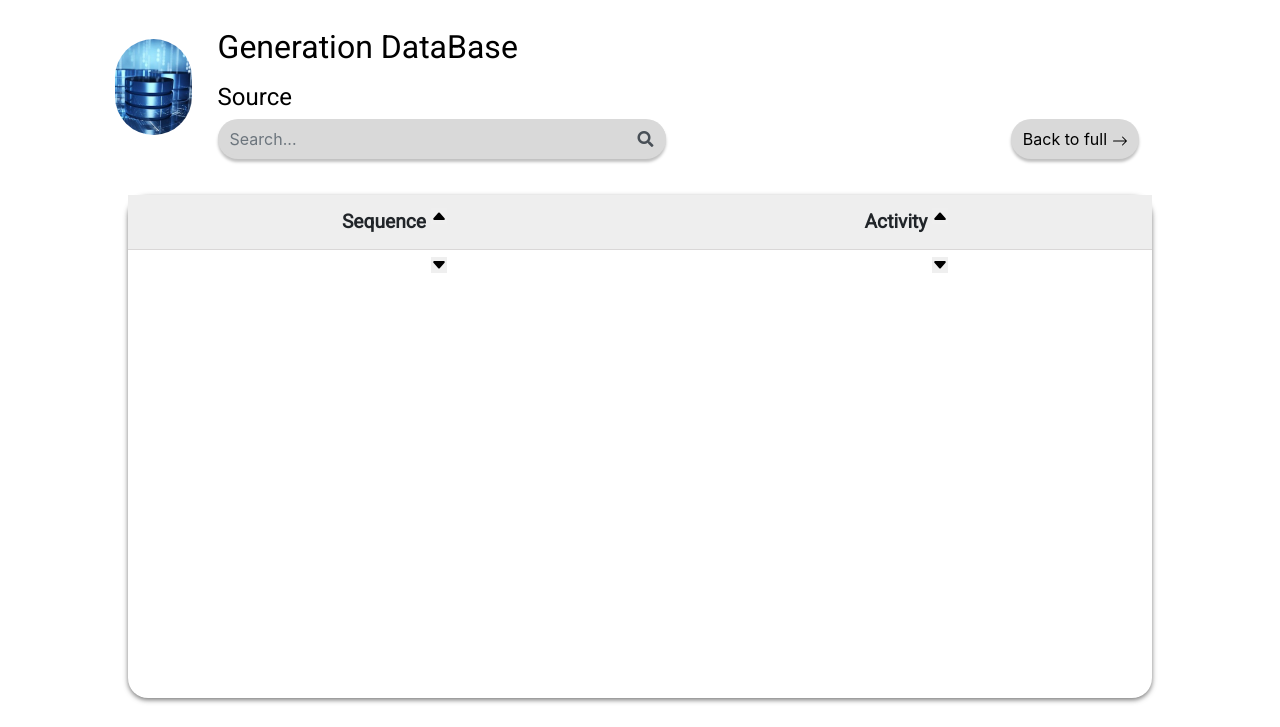
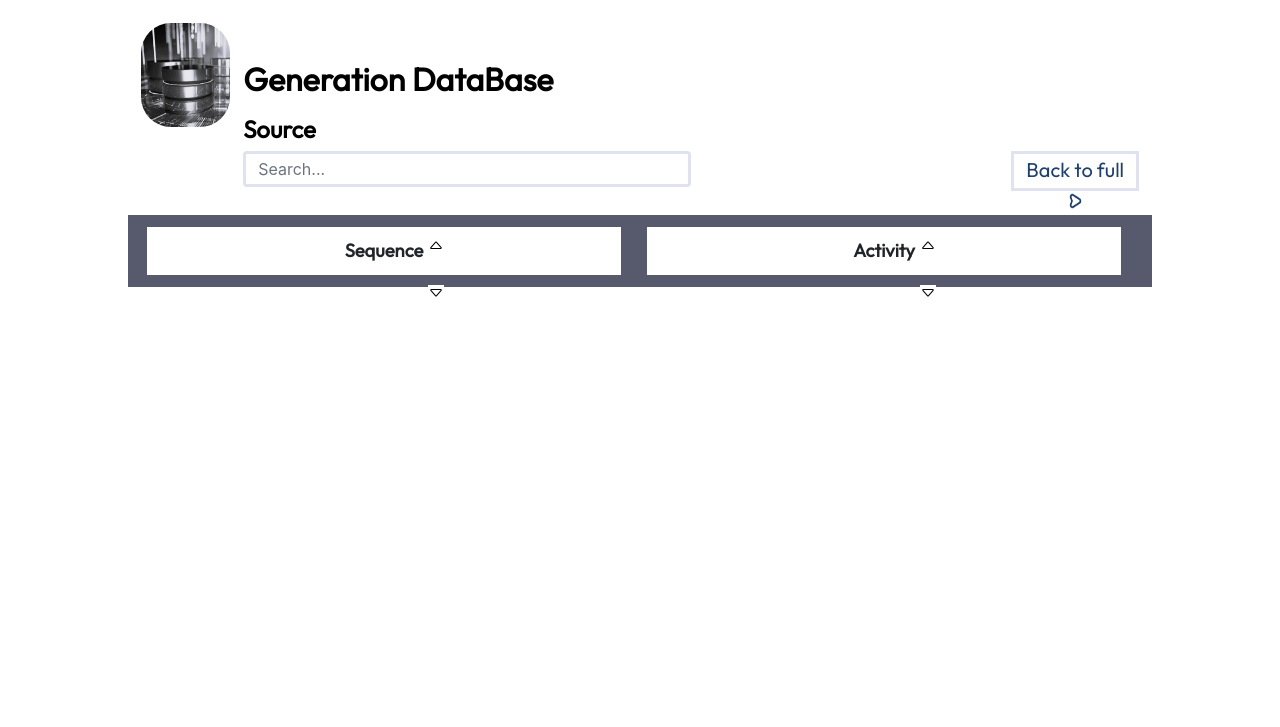
Before and after one commit to nebaskov/dnaZymeWeb, a Django app: page /generation/ in a window 1280 px wide. Shown: the part 73-800 px from the top of the page. Run offline with Django 4.2, Linux system fonts and the light colour scheme; data that the repository does not hold is empty; some libraries are stand-ins or nearby versions; some web fonts are replaced.

Commit message:
databases front done

```diff
--- a/templates/generation/generation.html
+++ b/templates/generation/generation.html
@@ -7,6 +7,7 @@
 <link href="https://fonts.googleapis.com/css?family=Roboto&display=swap" rel="stylesheet">
 <link rel="stylesheet" href="https://stackpath.bootstrapcdn.com/bootstrap/4.3.1/css/bootstrap.min.css" integrity="sha384-ggOyR0iXCbMQv3Xipma34MD+dH/1fQ784/j6cY/iJTQUOhcWr7x9JvoRxT2MZw1T" crossorigin="anonymous">
     <link rel="stylesheet" href="https://use.fontawesome.com/releases/v5.8.1/css/all.css" integrity="sha384-50oBUHEmvpQ+1lW4y57PTFmhCaXp0ML5d60M1M7uH2+nqUivzIebhndOJK28anvf" crossorigin="anonymous">
+<link href="https://fonts.googleapis.com/css?family=Outfit&display=swap" rel="stylesheet">
 
 <head>
 <style>
@@ -21,64 +22,53 @@
 }
 .header_database {
 	color:rgba(0, 0, 0, 1);
-	font-family:Roboto;
-	position:absolute;
+	font-family:Outfit;
+    font-weight: bold;
 	text-align:left;
 	font-size:4vh;
 	letter-spacing:0;
 }
 .table-fix {
     overflow-y: scroll;
-    height: 56vh;
+    height: 54vh;
     width: 80vw;
     position: relative;
     font-size: 2vh;
     border-collapse: collapse;
     border-spacing: 0;
-    border-bottom-left-radius:20px;
 }
 
 .tbl-conteiner {
     max-width: 80vw;
-    max-height: 65vh;
+    height: 62vh;
     position: relative;
-    top: 17vh;
-    box-shadow: 0 2px 5px rgba(64,64,64,.7);
-    border-top-left-radius:20px;
-	border-top-right-radius:20px;
-	border-bottom-left-radius:20px;
-	border-bottom-right-radius:20px;
+    top: 24vh;
 }
 td {
     padding: 0.5vw 1vh;
     text-align: center;
+    border-left: 2pt solid #FFFFFF;
+    border-right: 2pt solid #FFFFFF;
 }
 
 tr{
-    background-color: #fafafa;
+    background-color: #E0E2F0;
 	font-family:Roboto;
-     border-bottom: 1pt solid #d9d7d7;
+    border-bottom: 2pt solid #FFFFFF;
     height: 6vh;
 }
 
-.sequence_td_g{
-    width: 40vw;
-    word-break: break-all;
-}
-.activity_td_g {
-    width: 40vw;
-}
 .e9_698 {
     color:rgba(0, 0, 0, 1);
-	font-family:Roboto;
-	position:relative;
+	font-family:Outfit;
+    font-weight: bold;
 	text-align:left;
 	font-size:3vh;
-    top: 7vh;
 	letter-spacing:0;
+    position: relative;
+    top: -1vh;
 }
 .table_head_fixed {
-    position: relative;
     max-width: 80vw;
     max-height: 9vh;
 }
@@ -88,65 +78,59 @@ tr{
 }
 
 .fixed_th_2_g {
-    font-family:Roboto;
     width: 40vw;
+    height: 9vh;
+    background-color: #575A6C;
+    display: flex;
+    align-items: center;
+    justify-content: center;
+}
+.white_th_2_g {
+    font-family:Outfit;
+    width: 37vw;
+    height: 6vh;
     font-weight: bolder;
-    padding: 1vw 2vh;
-    background-color: #eeeeee;
+    display: flex;
+    align-items: center;
+    justify-content: center;
     text-align:center;
-    font-size: 2.4vh;
+    font-size: 2.3vh;
+    background-color: white;
 }
+
 .fixed_th_3_g {
-    font-family:Roboto;
     width: 40vw;
+    height: 9vh;
+    background-color: #575A6C;
+    align-items: center;
+    justify-content: center;
+}
+.white_th_3_g {
+    margin-left: 0.5vw;
+    font-family:Outfit;
+    width: 37vw;
+    height: 6vh;
     font-weight: bolder;
-    padding: 1vw 2vh;
-    background-color: #eeeeee;
+    display: flex;
+    align-items: center;
+    justify-content: center;
     text-align:center;
-    font-size: 2.4vh;
-}
-.form_search {
-    background-color:rgba(217.0000022649765, 217.0000022649765, 217.0000022649765, 1);
-    position:absolute;
-    width:35vw;
-	height:5vh;
-    top:12vh;
-    border-top-left-radius:20px;
-	border-top-right-radius:20px;
-	border-bottom-left-radius:20px;
-	border-bottom-right-radius:20px;
-    background-repeat:no-repeat;
-	background-size:cover;
-    box-shadow:0px 3px 3px rgba(0, 0, 0, 0.25);
+    font-size: 2.3vh;
+    background-color: white;
 }
 
 .form-control {
-    background-color:rgba(217.0000022649765, 217.0000022649765, 217.0000022649765, 1);
-    border-top-left-radius:20px;
-	border-bottom-left-radius:20px;
-    border: 0 !important;
-    top: 0.5vh;
-    height: 4vh;
+    border: solid;
+    position:absolute;
+    width:35vw;
+	height:4.5vh;
+    top:16vh;
+    border: solid;
+    border-color: #E0E2F0;
 }
 
-
-.input-group-append {
-    background-color:rgba(217.0000022649765, 217.0000022649765, 217.0000022649765, 1);
-    height:4.5vh;
-    margin-top: 0.25vh;
-    border: 0 !important;
-    border-top-right-radius:20px;
-	border-bottom-right-radius:20px;
-}
-.input-group-text {
-    border: 0 !important;
-}
-.form-group {
-    border: 0 !important;
-    height:4vh;
-    margin-bottom: 0;
-}
 .button_sort_down {
+    background-color: white;
     border: 0;
     position: relative;
     top: -1.5vh;
@@ -161,6 +145,7 @@ tr{
 }
 
 .button_sort_up {
+    background-color: white;
     border: 0;
     height: 2vh;
     padding: 0;
@@ -174,20 +159,13 @@ tr{
 }
 
 .back_to_full_base {
-    background-color:rgba(217.0000022649765, 217.0000022649765, 217.0000022649765, 1);
+    background-color: white;
 	width:10vw;
 	height:5vh;
 	position:absolute;
 	left:69vw;
-	top:12vh;
-	border-top-left-radius:20px;
-	border-top-right-radius:20px;
-	border-bottom-left-radius:20px;
-	border-bottom-right-radius:20px;
-    border: 0;
-    background-repeat:no-repeat;
-	background-size:cover;
-    box-shadow:0px 3px 3px rgba(0, 0, 0, 0.25);
+	top:16vh;
+    border: solid #E0E2F0;
 }
 
 .button_sort_up .bi {
@@ -206,19 +184,44 @@ tr{
 }
 .header_search {
     position: relative;
-    left: 7vw;
+    left: 9vw;
     width: 40vw;
 }
 .db_header_paint {
     position: absolute;
-    width: 6vw;
-    height: 12vh;
-    top: 2vh;
-    left:-8vw;
-    border-top-left-radius:100px;
-	border-top-right-radius:100px;
-	border-bottom-left-radius:100px;
-	border-bottom-right-radius:100px;
+    width: 7vw;
+    height: 13vh;
+    top: 0vh;
+    left: -20%;
+    border-top-left-radius:30px;
+	border-top-right-radius:30px;
+	border-bottom-left-radius:30px;
+	border-bottom-right-radius:30px;
+}
+.header_text {
+    position: absolute;
+    top: 4vh;
+}
+
+.button_back {
+    color:rgba(30.00000011175871, 64.00000378489494, 107.00000122189522, 1);
+	font-family: Outfit;
+	font-size:2.5vh;
+	letter-spacing:0;
+    font-weight: initial;
+}
+.arrow_direct_left {
+    position: relative;
+    width: 1vw;
+    height: 2vh;
+    margin-bottom: 0.4vh;
+}
+.sequence_td_g{
+    width: 40vw;
+    word-break: break-all;
+}
+.activity_td_g {
+    width: 40vw;
 }
 </style>
 </head>
@@ -226,31 +229,20 @@ tr{
 <body>
   <div class=database_main>
   <div class="header_search">
-      <div  class="header_database">Generation DataBase</div>
-      <div  class="e9_698">Source</div>
-<img src="{% static '/main/img/database_header.jpg' %}" alt="background_ctb" class="db_header_paint">
+      <div class="header_text">
+          <p  class="header_database">Generation DataBase</p>
+          <p  class="e9_698">Source</p>
+      </div>
+<img src="{% static '/main/img/db_2.jpg' %}" alt="background_ctb" class="db_header_paint">
 
-    <form method="GET" action="." class="form_search">
-            <div class="form-row">
-                <div class="form-group col-12">
-                    <div class="input-group">
+    <form method="GET" action=".">
                         <input class="form-control" type="text" name="title_or_author"
                                placeholder="Search..." />
-                        <span class="input-group-append">
-                            <div class="input-group-text bg-transparent">
-                                <i class="fa fa-search"></i>
-                            </div>
-                        </span>
-                    </div>
-                </div>
-            </div>
     </form>
   </div>
 
       <button class="back_to_full_base"  onclick="location.href='.'">
-      Back to full <svg xmlns="http://www.w3.org/2000/svg" width="16" height="16" fill="currentColor" class="bi bi-arrow-right" viewBox="0 0 16 16">
-  <path fill-rule="evenodd" d="M1 8a.5.5 0 0 1 .5-.5h11.793l-3.147-3.146a.5.5 0 0 1 .708-.708l4 4a.5.5 0 0 1 0 .708l-4 4a.5.5 0 0 1-.708-.708L13.293 8.5H1.5A.5.5 0 0 1 1 8"/>
-</svg>
+        <p class="button_back">Back to full <img src="{% static '/main/img/arrow_direct-left.png' %}" alt="background_ctb" class="arrow_direct_left"></p>
       </button>
     <div class="e9_701"></div>
         <div class="tbl-conteiner">
@@ -259,42 +251,46 @@ tr{
                 <thead>
                     <tr>
                         <th class="fixed_th_2_g">
+                            <div class="white_th_2_g">
                                 <form method="POST" action=".">
                                     {% csrf_token %}
                                 Sequence <div class="sorting_arrows">
                                         <button title="sort_name_up" class="button_sort_up" name="g_sort_by_sequence_up" type="submit">
-                                <svg xmlns="http://www.w3.org/2000/svg" width="16" height="16" fill="currentColor" class="bi bi-caret-up-fill" viewBox="0 0 16 16">
-                                  <path d="m7.247 4.86-4.796 5.481c-.566.647-.106 1.659.753 1.659h9.592a1 1 0 0 0 .753-1.659l-4.796-5.48a1 1 0 0 0-1.506 0z"/>
+                                        <svg xmlns="http://www.w3.org/2000/svg" width="16" height="16" fill="currentColor" class="bi bi-caret-up" viewBox="0 0 16 16">
+                                      <path d="M3.204 11h9.592L8 5.519zm-.753-.659 4.796-5.48a1 1 0 0 1 1.506 0l4.796 5.48c.566.647.106 1.659-.753 1.659H3.204a1 1 0 0 1-.753-1.659"/>
                                     </svg>
                                             <div></div>
                                             <br>
                                         </button>
                                         <button title="sort_name_down" class="button_sort_down" name="g_sort_by_sequence_down" type="submit">
-                                <svg xmlns="http://www.w3.org/2000/svg" width="16" height="16" fill="currentColor" class="bi bi-caret-down-fill" viewBox="0 0 16 16">
-                                  <path d="M7.247 11.14 2.451 5.658C1.885 5.013 2.345 4 3.204 4h9.592a1 1 0 0 1 .753 1.659l-4.796 5.48a1 1 0 0 1-1.506 0z"/>
+                                        <svg xmlns="http://www.w3.org/2000/svg" width="16" height="16" fill="currentColor" class="bi bi-caret-down" viewBox="0 0 16 16">
+                                      <path d="M3.204 5h9.592L8 10.481zm-.753.659 4.796 5.48a1 1 0 0 0 1.506 0l4.796-5.48c.566-.647.106-1.659-.753-1.659H3.204a1 1 0 0 0-.753 1.659"/>
                                     </svg>
                                 </button>
                                     </div>
                                     </form>
+                            </div>
                         </th>
                         <th class="fixed_th_3_g">
+                            <div class="white_th_3_g">
                                 <form method="POST" action=".">
                                     {% csrf_token %}
                                 Activity <div class="sorting_arrows">
                                         <button title="sort_name_up" class="button_sort_up" name="g_sort_by_activity_up" type="submit">
-                                <svg xmlns="http://www.w3.org/2000/svg" width="16" height="16" fill="currentColor" class="bi bi-caret-up-fill" viewBox="0 0 16 16">
-                                  <path d="m7.247 4.86-4.796 5.481c-.566.647-.106 1.659.753 1.659h9.592a1 1 0 0 0 .753-1.659l-4.796-5.48a1 1 0 0 0-1.506 0z"/>
+                                        <svg xmlns="http://www.w3.org/2000/svg" width="16" height="16" fill="currentColor" class="bi bi-caret-up" viewBox="0 0 16 16">
+                                      <path d="M3.204 11h9.592L8 5.519zm-.753-.659 4.796-5.48a1 1 0 0 1 1.506 0l4.796 5.48c.566.647.106 1.659-.753 1.659H3.204a1 1 0 0 1-.753-1.659"/>
                                     </svg>
                                             <div></div>
                                             <br>
                                         </button>
                                         <button title="sort_name_down" class="button_sort_down" name="g_sort_by_activity_down" type="submit">
-                                <svg xmlns="http://www.w3.org/2000/svg" width="16" height="16" fill="currentColor" class="bi bi-caret-down-fill" viewBox="0 0 16 16">
-                                  <path d="M7.247 11.14 2.451 5.658C1.885 5.013 2.345 4 3.204 4h9.592a1 1 0 0 1 .753 1.659l-4.796 5.48a1 1 0 0 1-1.506 0z"/>
+                                        <svg xmlns="http://www.w3.org/2000/svg" width="16" height="16" fill="currentColor" class="bi bi-caret-down" viewBox="0 0 16 16">
+                                      <path d="M3.204 5h9.592L8 10.481zm-.753.659 4.796 5.48a1 1 0 0 0 1.506 0l4.796-5.48c.566-.647.106-1.659-.753-1.659H3.204a1 1 0 0 0-.753 1.659"/>
                                     </svg>
                                 </button>
                                     </div>
                                     </form>
+                            </div>
                         </th>
                     </tr>
                     </thead>
```
Also changed, not shown: templates/database/database_home.html (+66 -26 lines). Lines whose indentation alone changed are shown as unchanged.
